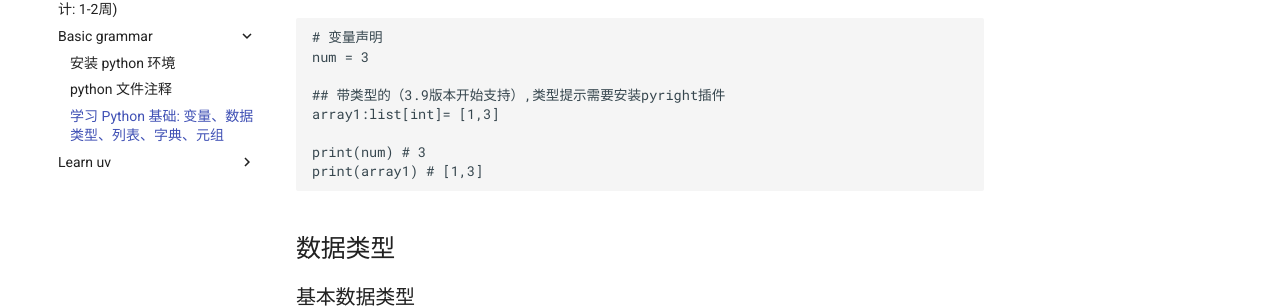
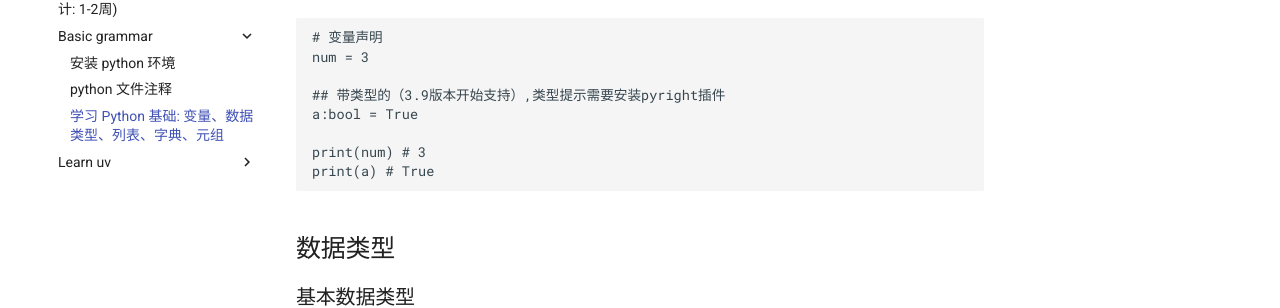
Before and after one commit to luckylark2000/ez-langchain, an MkDocs documentation site: the page built from docs/quick-start-python/basic-grammar/变量和数据类型.md, in a window 1280 px wide and 1240 px high. Shown: the part 363-671 px from the top of the window. Built offline with MkDocs 1.6.1 and Material for MkDocs 9.7.7, drawn with Linux system fonts in a browser that asks for light colours.

Commit message:
update:(doc)变量和数据类型示例

````diff
--- a/docs/quick-start-python/basic-grammar/变量和数据类型.md
+++ b/docs/quick-start-python/basic-grammar/变量和数据类型.md
@@ -11,10 +11,10 @@
 num = 3
 
 ## 带类型的（3.9版本开始支持）,类型提示需要安装pyright插件
-array1:list[int]= [1,3]
+a:bool = True
 
 print(num) # 3
-print(array1) # [1,3]
+print(a) # True
 ```
 
 ## 数据类型
````
